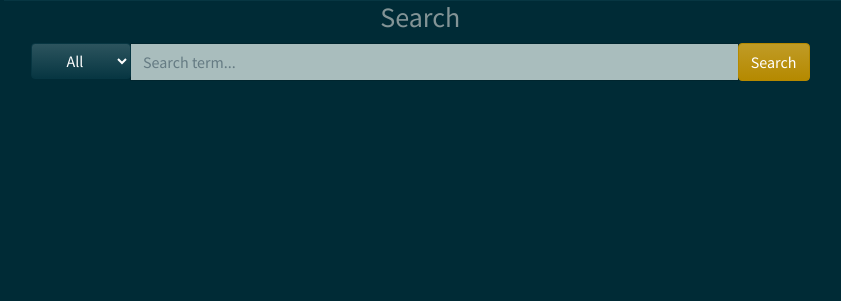
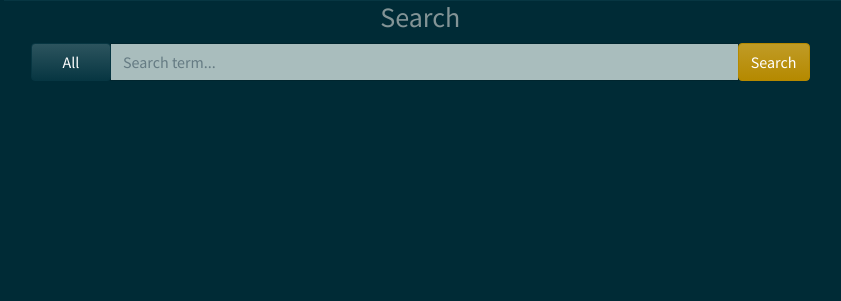
Before and after one commit to chilkacastro/Blog, a PHP site: page /Blog/Home in a window 1280 px wide. Shown: the part 55-356 px from the top of the page, without its empty margins (81-922 px from the left). Run offline with PHP 8.4, Linux system fonts and the light colour scheme; some libraries are stand-ins or nearby versions.

Commit message:
Modified the dropdown for home page

```diff
--- a/app/views/Home/index.php
+++ b/app/views/Home/index.php
@@ -8,22 +8,24 @@
     <div class="container">
         <div class="row">
             <div class="col-xs-8 col-xs-offset-2">
+
                 <form action="#" method="get" id="searchForm" class="input-group">
-
                     <div class="input-group-btn search-panel">
-                        <select name="search_param" id="search_param" class="btn btn-dark dropdown-toggle" data-toggle="dropdown">
+                        <select name="search_param" id="search_param" class="btn btn-dark dropdown-toggle form-select form-select-sm" aria-label=".form-select-sm example" data-toggle="dropdown">
                             <option value="all">All</option>
                             <option value="author">Author</option>
                             <option value="title">Title</option>
                             <option value="content">Content</option>
                         </select>
                     </div>
+                    <input type="text" class="form-control" name="x" placeholder="Search term...">
 
-                    <input type="text" class="form-control" name="x" placeholder="Search term...">
                     <span class="input-group-btn">
-                         <button type="submit" class="btn btn-primary">Search</button>
+                        <button type="submit" class="btn btn-primary">Search</button>
                     </span>
+
                 </form><!-- end form -->
+
             </div><!-- end col-xs-8 -->
         </div><!-- end row -->
     </div><!-- end container -->
```
